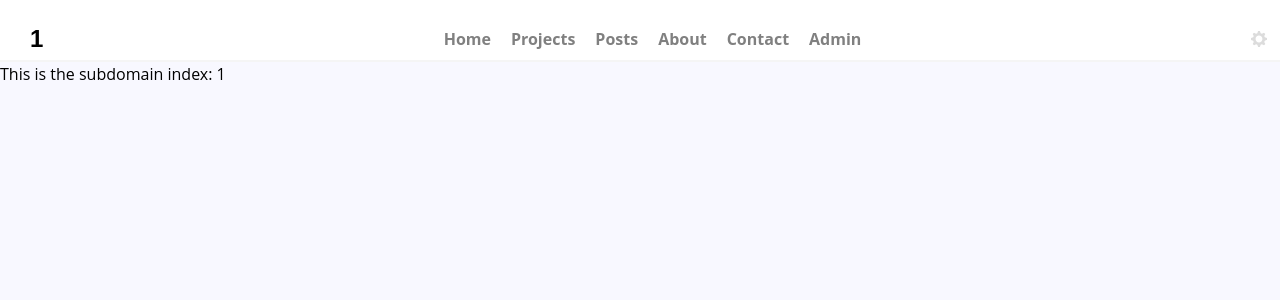
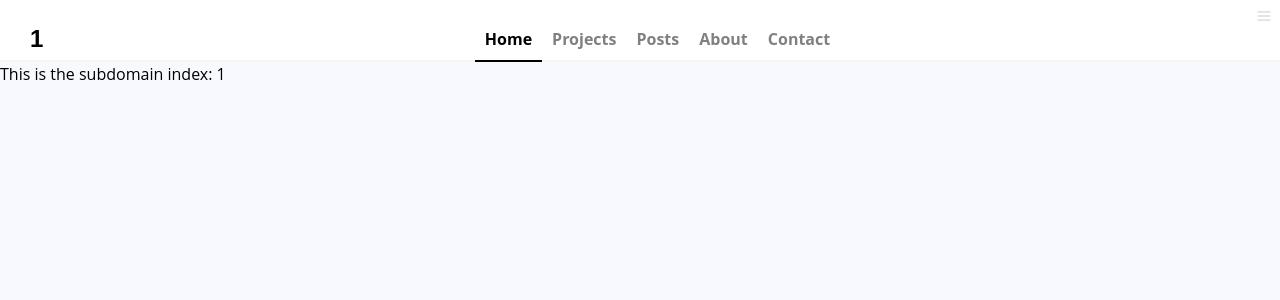
Before and after one commit to theothermelissa/folio, a Next.js app: page /feed/1 in a window 1280 px wide. Shown: the top 300 px of the page. Built offline with nearby package versions, Linux system fonts and the light colour scheme; no server answers; what supertokens-auth-react would draw is missing.

Commit message:
styling and server response when post created

```diff
--- a/components/navbar.tsx
+++ b/components/navbar.tsx
@@ -3,11 +3,11 @@
 // import { Tabs, TabList, Tab, Flex, Container, Button } from "@chakra-ui/react";
 // import { useAtom, useSetAtom } from "jotai";
 // import { activePath, activeTabIndex } from "../atoms/nav-atoms";
-import { NAVBAR_HEIGHT, NAV_LINK_INDICES } from "../constants";
+import { ADMIN_PATH, NAVBAR_HEIGHT, NAV_LINK_INDICES } from "../constants";
 import styled from "@emotion/styled";
 import React from "react";
 import Link from "next/link";
-import { SettingsIcon } from "@chakra-ui/icons";
+import { HamburgerIcon, SettingsIcon } from "@chakra-ui/icons";
 import { Heading, IconButton, Text } from "@chakra-ui/react";
 import { useRouter } from "next/router";
 
@@ -42,10 +42,10 @@ const PageName = styled(Heading)`
 
 const SettingsMenu = styled.div`
   display: flex;
+  height: 100%;
   flex: 1;
   justify-content: flex-end;
-  align-items: center;
-  margin: 5px;
+  align-items: flex-start;
 `;
 
 const NavTabs = styled.div`
@@ -75,7 +75,9 @@ export const NavBar = () => {
   } = router;
 
   const terminalPath = pathname.replace("/feed/[subdomain]", "");
-  console.log("terminalPath: ", terminalPath);
+  const currentPath = terminalPath.length > 0 ? terminalPath : "/";
+
+  console.log("currentPath: ", currentPath);
 
   return (
     <Nav as="header">
@@ -83,19 +85,21 @@ export const NavBar = () => {
       <NavTabs>
         {NAV_LINK_INDICES.map(({ path, name }) => (
           <Link href={path} key={path}>
-            <StyledTab isactive={path === terminalPath} key={path}>
+            <StyledTab isactive={path === currentPath} key={path}>
               {name}
             </StyledTab>
           </Link>
         ))}
       </NavTabs>
       <SettingsMenu>
-        <IconButton
-          aria-label="Search database"
-          size="sm"
-          variant="ghost"
-          icon={<SettingsIcon boxSize={4} color="gainsboro" />}
-        />
+        <Link href={ADMIN_PATH}>
+          <IconButton
+            aria-label="Search database"
+            size="sm"
+            variant="ghost"
+            icon={<HamburgerIcon margin="3px" boxSize={4} color="gainsboro" />}
+          />
+        </Link>
       </SettingsMenu>
     </Nav>
   );
--- a/components/post-card.tsx
+++ b/components/post-card.tsx
@@ -32,7 +32,11 @@ const StyledCard = styled(Card)`
 //   color: gainsboro;
 // `;
 
-const StyledImage = styled(Image)``;
+const StyledImage = styled(Image)`
+  height: auto;
+  width: 100%;
+  object-fit: cover;
+`;
 
 const FakePic = styled.div`
   background-color: gainsboro;
--- a/constants.ts
+++ b/constants.ts
@@ -32,11 +32,6 @@ export const NAV_LINK_INDICES = [
     path: CONTACT_PATH,
     tabIndex: 4,
   },
-  {
-    name: "Admin",
-    path: ADMIN_PATH,
-    tabIndex: 5,
-  },
 ];
 
 export const NAVBAR_HEIGHT = 62;
--- a/pages/api/sms/index.ts
+++ b/pages/api/sms/index.ts
@@ -311,10 +311,18 @@ export default async function handler(
 
   const userOnFeed = await getUserOnFeed({ to, from: author });
 
-  createPost({
-    userOnFeedId: userOnFeed.id,
-    message: { title, content, media },
-  });
+  try {
+    createPost({
+      userOnFeedId: userOnFeed.id,
+      message: { title, content, media },
+    });
+    response
+      .status(200)
+      .json({ message: `This user's feed id: ${userOnFeed.feedId}` });
+  } catch (error) {
+    console.error("Unexpected error: ", error);
+    response.status(500).json({ message: error });
+  }
 
   //   try {
   //     await prisma?.post.create({
@@ -327,7 +335,5 @@ export default async function handler(
   //     });
   //     response.status(200).json({ message: "Successfully posted. I think." });
   //   } catch (error) {
-  //     console.error("Unexpected error: ", error);
-  //     response.status(500).json({ message: error });
   //   }
 }
```
